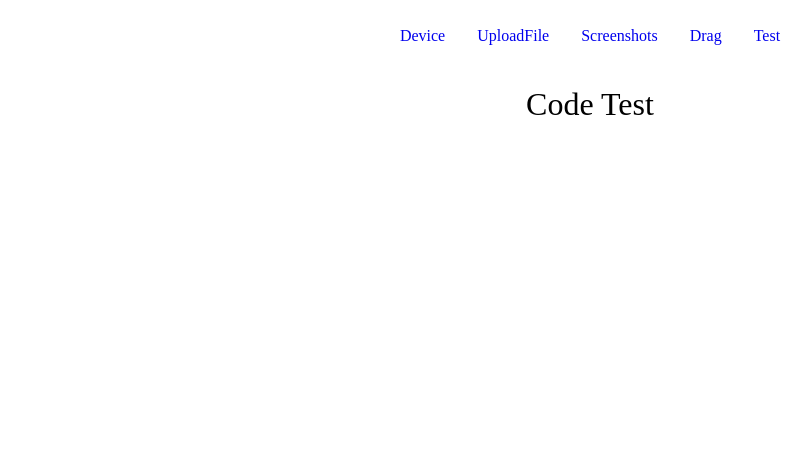
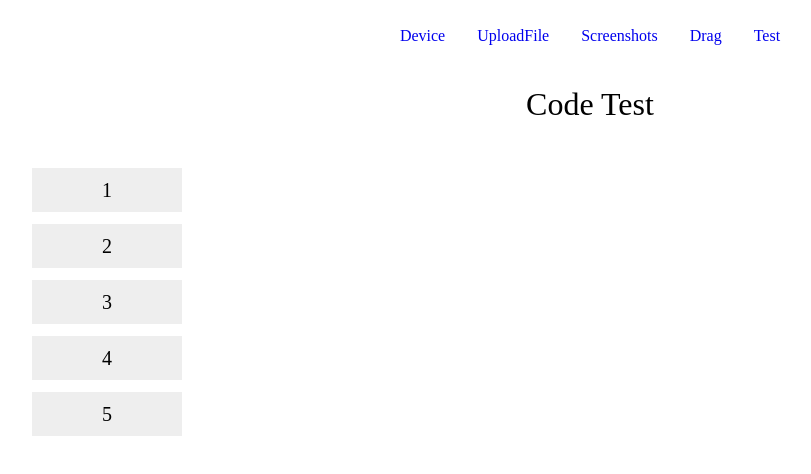
Before and after one commit to Chiang49/CSI_AppStore, a Vue app: page /#/Test in a window 1280 px wide. Shown: the top 474 px of the page, without its empty margins (50-861 px from the left). Built offline with nearby package versions, Linux system fonts and the light colour scheme; what vue-sweetalert2 would draw is missing.

Commit message:
slide add transition-group

```diff
--- a/src/assets/style/all.scss
+++ b/src/assets/style/all.scss
@@ -14,6 +14,7 @@
 @import './views/appList';
 @import './views/appScreenshots';
 @import './views/drag';
+@import './views/appTest';
 
 // components
 @import './components/appHeader';
--- a/src/assets/style/components/_appSwiper.scss
+++ b/src/assets/style/components/_appSwiper.scss
@@ -12,6 +12,9 @@
         height: 90%;
         display: flex;
         overflow-x: overlay;
+        .slideDrag-move{
+            transition: transform .3s;
+        }
         &::-webkit-scrollbar {
             height: 8px;
         }
@@ -27,8 +30,10 @@
         }
     }
     &-item{
+        display: block;
+        margin-right: 16px;
         position: relative;
-        margin-right: 16px;
+        cursor: grab;
         &:last-child{
             margin-right: 0px;
         }
--- /dev/null
+++ b/src/assets/style/views/_appTest.scss
@@ -0,0 +1,15 @@
+
+.testList{
+    .test-move{
+        transition: transform .3s;
+    }
+    &-item{
+        width: 150px;
+        font-size: 20px;
+        background: #eee;
+        padding: 12px;
+        margin-right: 12px;
+        margin-bottom: 12px;
+        text-align: center;
+    }
+}
--- a/src/components/AppSwiper.vue
+++ b/src/components/AppSwiper.vue
@@ -4,25 +4,27 @@
       <p>應用程式擷取畫面</p>
       <p>{{ `${photos.length} / 6` }}</p>
     </div>
-    <ul
+    <transition-group
+      name="slideDrag"
+      tag="ul"
       class="slide-body"
       ref="slideBody"
     >
       <li v-for="(item, index) in photos"
           :key="item.locationPath"
           class="slide-item"
+          :style="{ width: `${slideWidth}px`, height: `${slideHeight}px` }"
           draggable="true"
           @dragstart="dragstart(index)"
           @dragenter="dragenter(index)"
       >
         <img
           :src="item.locationPath"
-          alt=""
-          :style="{ width: `${slideWidth}px`, height: `${slideHeight}px` }"
+          alt="TEST"
         />
         <button @click="deleteImg(index)">X</button>
       </li>
-    </ul>
+    </transition-group>
     <!-- 上傳按鈕 -->
     <label for="upload" class="uploadBtn">
       <input
--- a/src/main.js
+++ b/src/main.js
@@ -6,6 +6,10 @@ import moment from 'moment/moment';
 // sweetalert
 import VueSweetalert2 from 'vue-sweetalert2';
 import 'sweetalert2/dist/sweetalert2.min.css';
+
+// axios
+// eslint-disable-next-line no-unused-vars
+import axios from 'axios';
 
 import App from './App.vue';
 import router from './router';
--- a/src/views/AppTest.vue
+++ b/src/views/AppTest.vue
@@ -1,13 +1,52 @@
 <template>
   <div class="container">
     <h1 class="title">Code Test</h1>
+
+    <transition-group class="testList" name="test" tag="ul">
+      <li v-for="(item, index) in list"
+          :key="item"
+          class="testList-item"
+          draggable="true"
+          @dragstart="dragstart(index)"
+          @dragenter="dragenter(index)"
+      >{{ item }}</li>
+    </transition-group>
   </div>
 </template>
 
 <script>
+import axios from 'axios';
+
 export default {
   data() {
-    return {};
+    return {
+      test: 'Test',
+      isShow: true,
+      list: ['1', '2', '3', '4', '5'],
+      location: [],
+      dragIndex: '',
+    };
+  },
+  methods: {
+    getData() {
+      axios.get('https://tdx.transportdata.tw/api/basic/v2/Tourism/ScenicSpot/Taipei?%24top=30&%24format=JSON')
+        .then((res) => {
+          this.location = res.data;
+        }).catch((err) => {
+          console.log(err);
+        });
+    },
+    dragstart(index) {
+      this.dragIndex = index;
+    },
+    dragenter(index) {
+      if (this.dragIndex !== index) {
+        const move = this.list[this.dragIndex];
+        this.list.splice(this.dragIndex, 1);
+        this.list.splice(index, 0, move);
+        this.dragIndex = index;
+      }
+    },
   },
 };
 </script>
```
